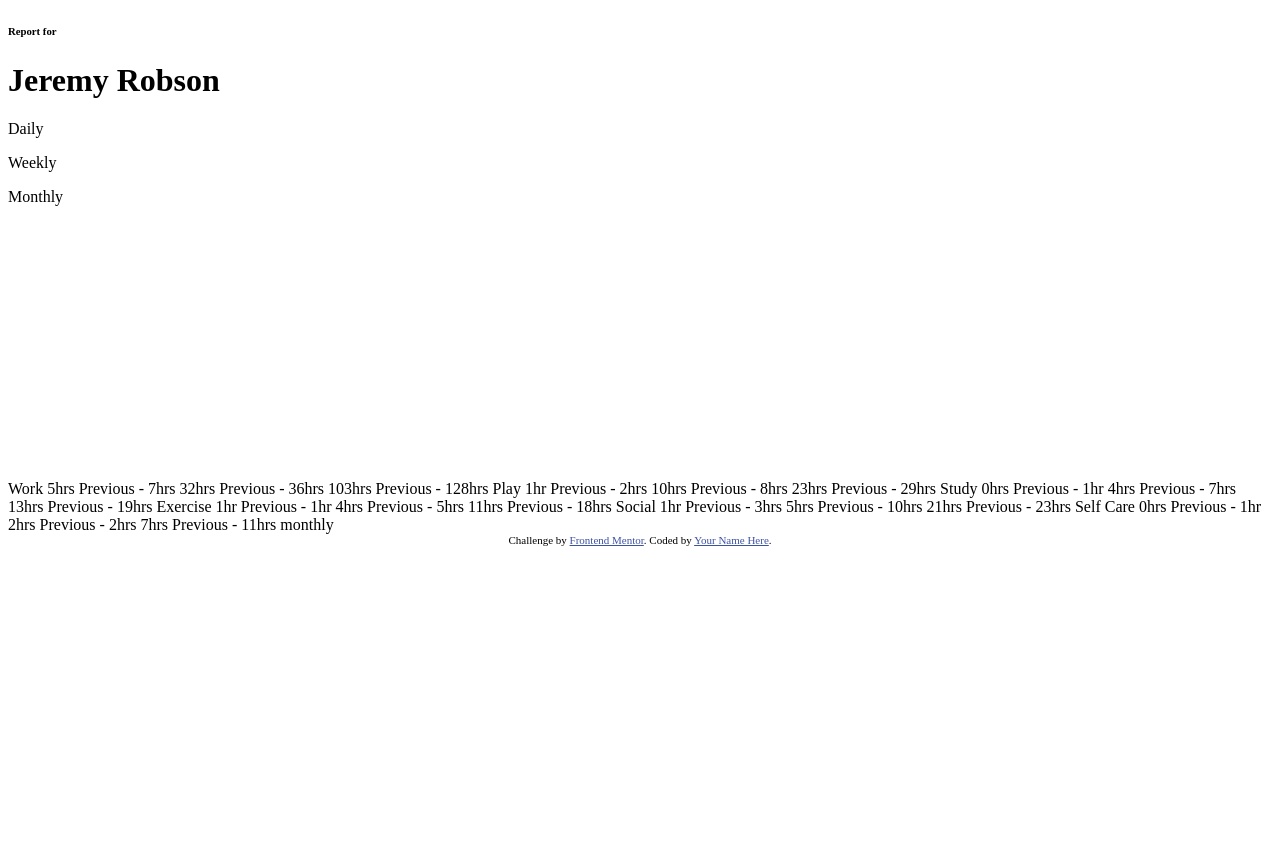
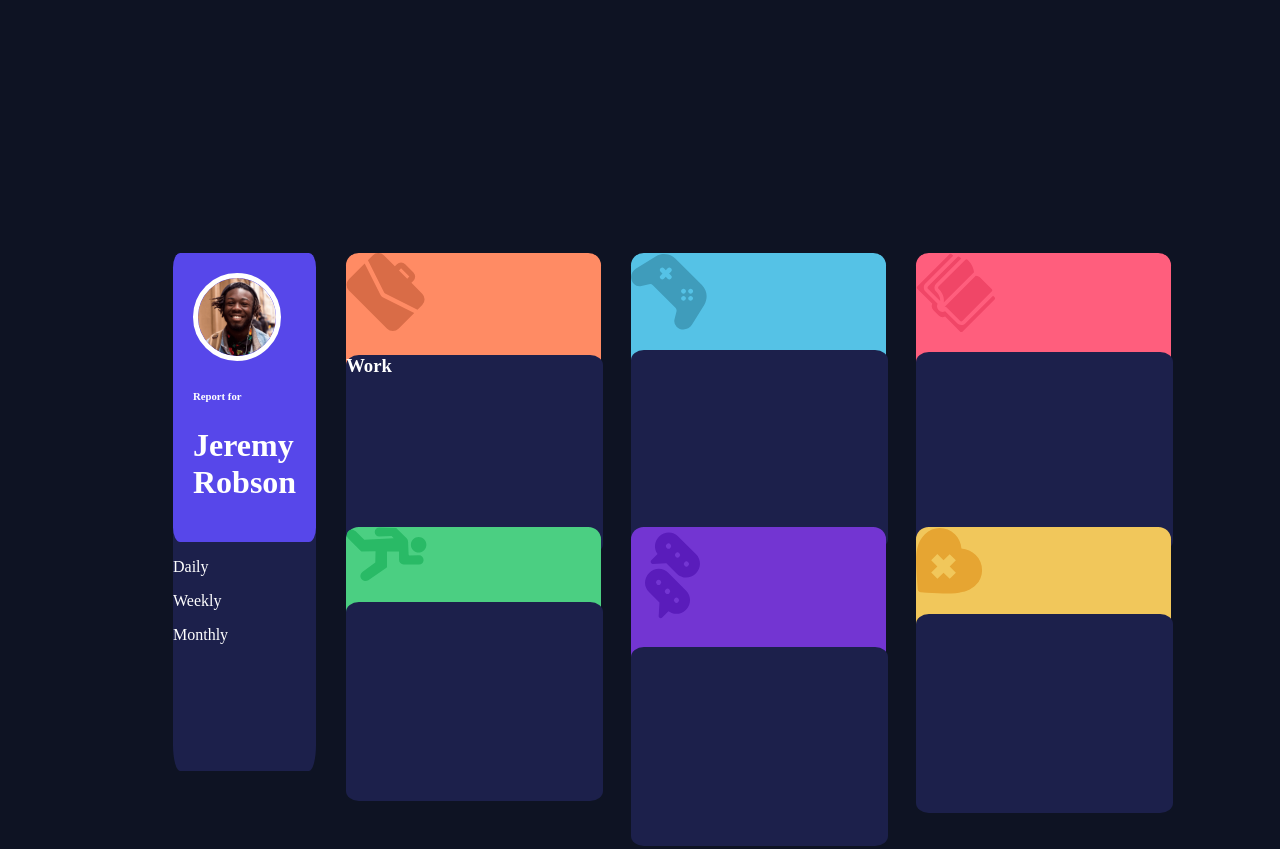
Before and after one commit to TreyTheLooneyCoder/CadeRTimeTracker, a plain HTML site: page index.html in a window 1280 px wide. Shown: the top 849 px of the page. Before the commit the page ends 800 px from the top, so only its background shows below. Drawn offline with Linux system fonts and the light colour scheme.

Commit message:
Very Rough 1st Draft

```diff
--- a/index.html
+++ b/index.html
@@ -13,15 +13,25 @@
     .attribution { font-size: 11px; text-align: center; }
     .attribution a { color: hsl(228, 45%, 44%); }
   </style>
+
+  <link rel="stylesheet" href="./styles/style.css">
 </head>
-<body class="grid-layout">
+<body class="body-bg">
+
+  <div class="grid-layout">
 
     <!-- Report For -->
     <div class="r-bg-box">
 
       <div class="r-front-box">
+        <div>
+          <img class="r-img" src="./images/image-jeremy.png" alt="Jeremy">
+        </div>
+
+        <div class="r-front-text">
           <h6>Report for</h6>
           <h1>Jeremy Robson</h1>
+        </div>
       </div>
 
       <p>Daily</p>
@@ -34,8 +44,10 @@
 
     <!-- Work -->
     <div class="w-bg-box">
+      <img src="./images/icon-work.svg" alt="Work section Icon">
+
       <div class="w-front-box">
-      <p></p>
+        <h3>Work</h3>
 
         <br>
 
@@ -48,6 +60,8 @@
 
     <!-- Play -->
     <div class="p-bg-box">
+      <img src="./images/icon-play.svg" alt="Play section Icon.">
+
       <div class="p-front-box">
         <p></p>
 
@@ -62,6 +76,8 @@
 
     <!-- Study -->
     <div class="st-bg-box">
+      <img src="./images/icon-study.svg" alt="Study section Icon.">
+
       <div class="st-front-box">
         <p></p>
 
@@ -76,6 +92,8 @@
 
     <!-- Exercise -->
     <div class="e-bg-box">
+      <img src="./images/icon-exercise.svg" alt="Exercise section Icon.">
+
       <div class="e-front-box">
         <p></p>
 
@@ -90,6 +108,8 @@
 
     <!-- Social -->
     <div class="s-bg-box">
+      <img src="./images/icon-social.svg" alt="Social section Icon.">
+
       <div class="s-front-box">
         <p></p>
 
@@ -104,6 +124,8 @@
 
     <!-- Self Care -->
     <div class="sc-bg-box">
+      <img src="./images/icon-self-care.svg" alt="Self-Care section Icon.">
+
       <div class="sc-front-box">
         <p></p>
 
@@ -115,78 +137,13 @@
     </div>
     <!-- Self Care End -->
 
-
-
-
-
-
-
-
-
-
-
-
-
-
-
-
-   Work
-  5hrs <!-- daily -->
-  Previous - 7hrs <!-- daily -->
-  32hrs <!-- weekly -->
-  Previous - 36hrs <!-- weekly -->
-  103hrs <!-- monthly -->
-  Previous - 128hrs <!-- monthly -->
-
-  Play
-  1hr <!-- daily -->
-  Previous - 2hrs <!-- daily -->
-  10hrs <!-- weekly -->
-  Previous - 8hrs <!-- weekly -->
-  23hrs <!-- monthly -->
-  Previous - 29hrs <!-- monthly -->
-
-  Study
-  0hrs <!-- daily -->
-  Previous - 1hr <!-- daily -->
-  4hrs <!-- weekly -->
-  Previous - 7hrs <!-- weekly -->
-  13hrs <!-- monthly -->
-  Previous - 19hrs <!-- monthly -->
-
-  Exercise
-  1hr <!-- daily -->
-  Previous - 1hr <!-- daily -->
-  4hrs <!-- weekly -->
-  Previous - 5hrs <!-- weekly -->
-  11hrs <!-- monthly -->
-  Previous - 18hrs <!-- monthly -->
-
-  Social
-  1hr <!-- daily -->
-  Previous - 3hrs <!-- daily -->
-  5hrs <!-- weekly -->
-  Previous - 10hrs <!-- weekly -->
-  21hrs <!-- monthly -->
-  Previous - 23hrs <!-- monthly -->
-
-  Self Care
-  0hrs <!-- daily -->
-  Previous - 1hr <!-- daily -->
-  2hrs <!-- weekly -->
-  Previous - 2hrs <!-- weekly -->
-  7hrs <!-- monthly -->
-  Previous - 11hrs monthly
-
-
-
-
-
+  </div>
 
 
   <div class="attribution">
     Challenge by <a href="https://www.frontendmentor.io?ref=challenge" target="_blank">Frontend Mentor</a>.
     Coded by <a href="#">Your Name Here</a>.
   </div>
+
 </body>
 </html>
--- a/styles/style.css
+++ b/styles/style.css
@@ -0,0 +1,184 @@
+.body-bg {
+    background-color: #0E1323;
+    justify-content: center;
+
+}
+
+.grid-layout {
+    display: grid;
+    grid-template-columns: 1fr 1fr 1fr 1fr;
+    grid-template-rows: 1fr 1fr ;
+    gap: 30px;
+
+    max-width: 1110px;
+    max-height: 518px;
+
+    margin-top: 253px;
+    margin-bottom: 253px;
+    margin-left: 165px;
+    margin-right: 165px;
+
+}
+
+.r-bg-box {
+    grid-column: 1;
+    grid-row: span 2;
+
+    background-color: #1C204B;
+    border-radius: 5%;
+
+    max-width: 255px;
+    max-height: 518px;
+
+    color: white;
+}
+
+.r-img {
+    width: 78px;
+    height: 78px;
+
+    border: solid, white 5px;
+    border-radius: 50%;
+}
+
+.r-front-box {
+    background-color: #5747EA;
+    border-radius: 5%;
+
+    max-width: 255px;
+    max-height: 354px;
+
+    padding: 20px;
+}
+
+.w-bg-box {
+    background-color: #FF8B64;
+    border-radius: 5%;
+
+    width: 255px;
+    height: 244px;
+
+    color: white;
+}
+
+.w-front-box {
+    grid-column: 2;
+    grid-row: 1;
+
+    background-color: #1C204B;
+    border-radius: 5%;
+
+    width: 257px;
+    height: 199px;
+
+}
+
+.p-bg-box {
+    background-color: #55C2E6;
+    border-radius: 5%;
+
+    width: 255px;
+    height: 244px;
+
+    color: white;
+}
+
+.p-front-box {
+    grid-column: 3;
+    grid-row: 1;
+
+    background-color: #1C204B;
+    border-radius: 5%;
+
+    width: 257px;
+    height: 199px;
+
+}
+
+.st-bg-box {
+    background-color: #FF5E7D;
+    border-radius: 5%;
+
+    width: 255px;
+    height: 244px;
+
+    color: white;
+}
+
+.st-front-box {
+    grid-column: 4;
+    grid-row: 1;
+
+    background-color: #1C204B;
+    border-radius: 5%;
+
+    width: 257px;
+    height: 199px;
+
+}
+
+.e-bg-box {
+    background-color: #4BCF82;
+    border-radius: 5%;
+
+    width: 255px;
+    height: 244px;
+
+    color: white;
+}
+
+.e-front-box {
+    grid-column: 2;
+    grid-row: 2;
+
+    background-color: #1C204B;
+    border-radius: 5%;
+
+    width: 257px;
+    height: 199px;
+
+}
+
+.s-bg-box {
+    background-color: #7335D2;
+    border-radius: 5%;
+
+    width: 255px;
+    height: 244px;
+
+    color: white;
+}
+
+.s-front-box {
+    grid-column: 3;
+    grid-row: 2;
+
+    background-color: #1C204B;
+    border-radius: 5%;
+
+    width: 257px;
+    height: 199px;
+
+}
+
+.sc-bg-box {
+    background-color: #F1C75B;
+    border-radius: 5%;
+
+    width: 255px;
+    height: 244px;
+
+    color: white;
+}
+
+.sc-front-box {
+    grid-column: 4;
+    grid-row: 2;
+
+    background-color: #1C204B;
+    border-radius: 5%;
+
+    width: 257px;
+    height: 199px;
+
+}
```
Lines whose indentation alone changed are shown as unchanged.
